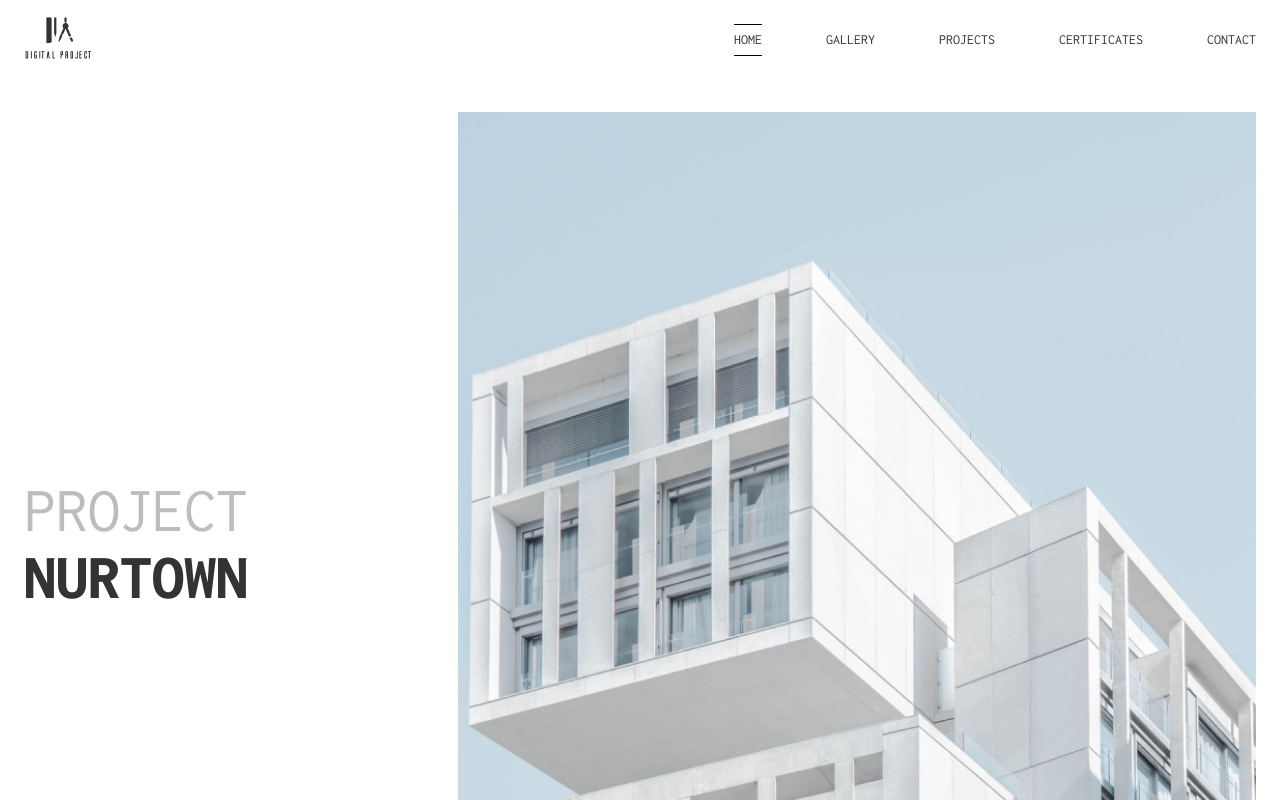
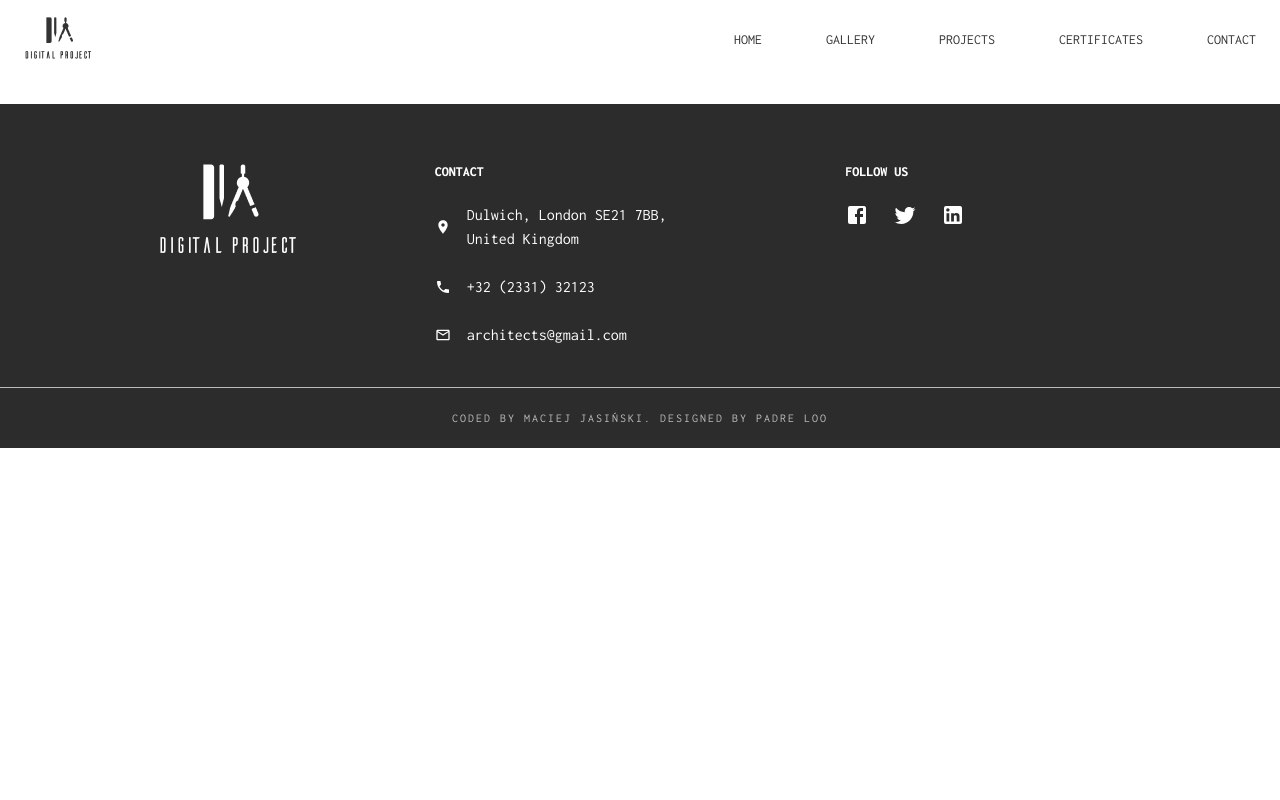
Before and after one commit to maciekjasinski/architectsPage, a React (Create React App) app: page / in a window 1280 px wide. Shown: the top 800 px of the page. Built offline with nearby package versions, Linux system fonts and the light colour scheme.

Commit message:
fix: navlinks

```diff
--- a/src/App.js
+++ b/src/App.js
@@ -12,7 +12,7 @@ function App() {
       <Router>
         <Navbar />
         <Switch>
-          <Route exact path="/">
+          <Route exact path="/home">
             <Home />
           </Route>
           <Route path="/contact">
--- a/src/Components/Navbar/Drawer/Drawer.js
+++ b/src/Components/Navbar/Drawer/Drawer.js
@@ -4,7 +4,7 @@ import { StyledLink, Wrapper} from './Drawer.styles';
 export function Drawer({ close }) {
     return (
         <Wrapper>
-            <StyledLink to="/" onClick={() => close(false)}>Home</StyledLink>
+            <StyledLink to="/home" onClick={() => close(false)}>Home</StyledLink>
             <StyledLink to="/gallery" onClick={() => close(false)}>Gallery</StyledLink>
             <StyledLink to="/projects" onClick={() => close(false)}>Projects</StyledLink>
             <StyledLink to="/certificates" onClick={() => close(false)}>Certificates</StyledLink>
--- a/src/Components/Navbar/Navbar.js
+++ b/src/Components/Navbar/Navbar.js
@@ -20,7 +20,7 @@ export function Navbar() {
         <>
             {isMobile ?
                 <MobileWrapper>
-                    <Link to="/">
+                    <Link to="/home">
                         <img src={Logo} alt="Logo" />
                     </Link>
                     <IconButton onClick={() => setIsDrawerOpen(!isDrawerOpen)}>
@@ -30,11 +30,11 @@ export function Navbar() {
             :
                 <Container>
                     <FlexWrapper>
-                        <Link to="/">
+                        <Link to="/home">
                             <img src={Logo} alt="Logo" />
                         </Link>
                         <div>
-                            <StyledLink to="/">Home</StyledLink>
+                            <StyledLink to="/home">Home</StyledLink>
                             <StyledLink to="/gallery">Gallery</StyledLink>
                             <StyledLink to="/projects">Projects</StyledLink>
                             <StyledLink to="/certificates">Certificates</StyledLink>
--- a/src/Components/Navbar/Navbar.styles.js
+++ b/src/Components/Navbar/Navbar.styles.js
@@ -25,9 +25,6 @@ export const StyledLink = styled(NavLink).attrs({ activeClassName })`
         display: inline-block;
         height: 30px;
         line-height: 30px;
-
-
-
     }
     &.${activeClassName} {
         border-top: 1px solid black;
```
